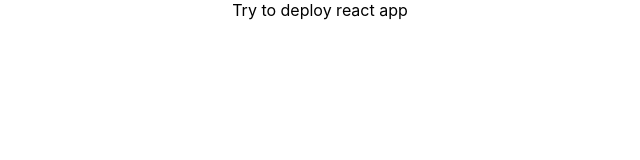
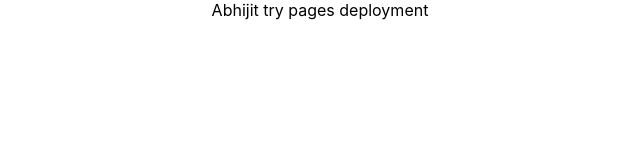
Before and after one commit to ashinde1721/Interview_preparation_react, a React (Create React App) app: page / in a window 1280 px wide. Shown: the top 160 px of the page, without its empty margins (320-960 px from the left). Built offline with nearby package versions, Linux system fonts and the light colour scheme.

Commit message:
change it app.js

```diff
--- a/src/App.js
+++ b/src/App.js
@@ -4,7 +4,7 @@ import './App.css';
 function App() {
   return (
     <div className="App">
-     Try to deploy react app
+     Abhijit try pages deployment
     </div>
   );
 }
```
